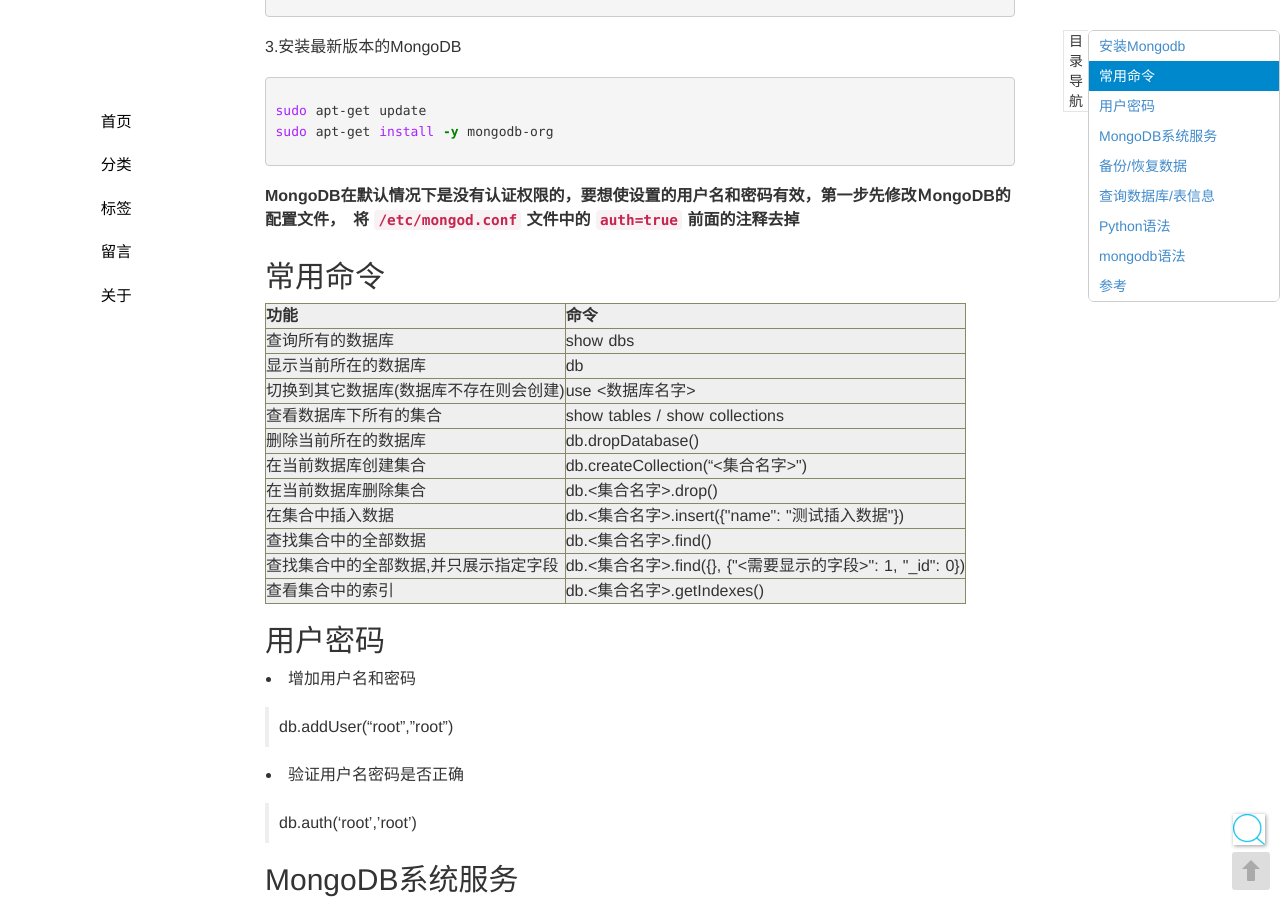
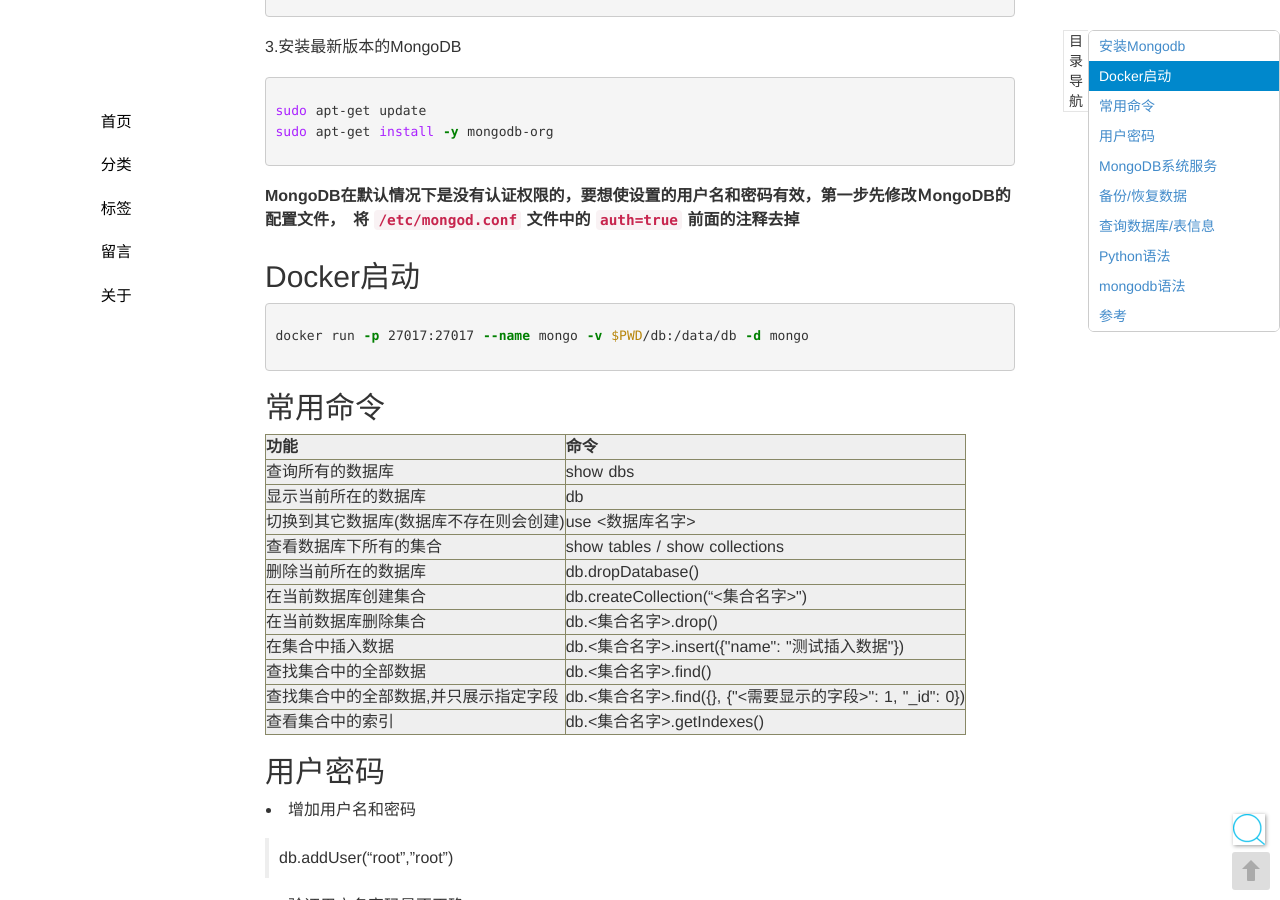
Before and after one commit to seekplum/seekplum.github.io, a Jekyll site: the page built from _posts/2017-01-07-mongodb.md, in a window 1280 px wide and 900 px high, scrolled down 716 px. Built offline with Jekyll 4.4.1, drawn with Linux system fonts in a browser that asks for light colours; comment, search, counter and statistics services are not loaded.

Commit message:
MOD: mongdo docker启动

````diff
--- a/_posts/2017-01-07-mongodb.md
+++ b/_posts/2017-01-07-mongodb.md
@@ -40,6 +40,12 @@
 ```
 
 **MongoDB在默认情况下是没有认证权限的，要想使设置的用户名和密码有效，第一步先修改ＭongoDB的配置文件，　将 `/etc/mongod.conf` 文件中的 `auth=true` 前面的注释去掉**
+
+## Docker启动
+
+```bash
+docker run -p 27017:27017 --name mongo -v $PWD/db:/data/db -d mongo
+```
 
 ## 常用命令
 
````
